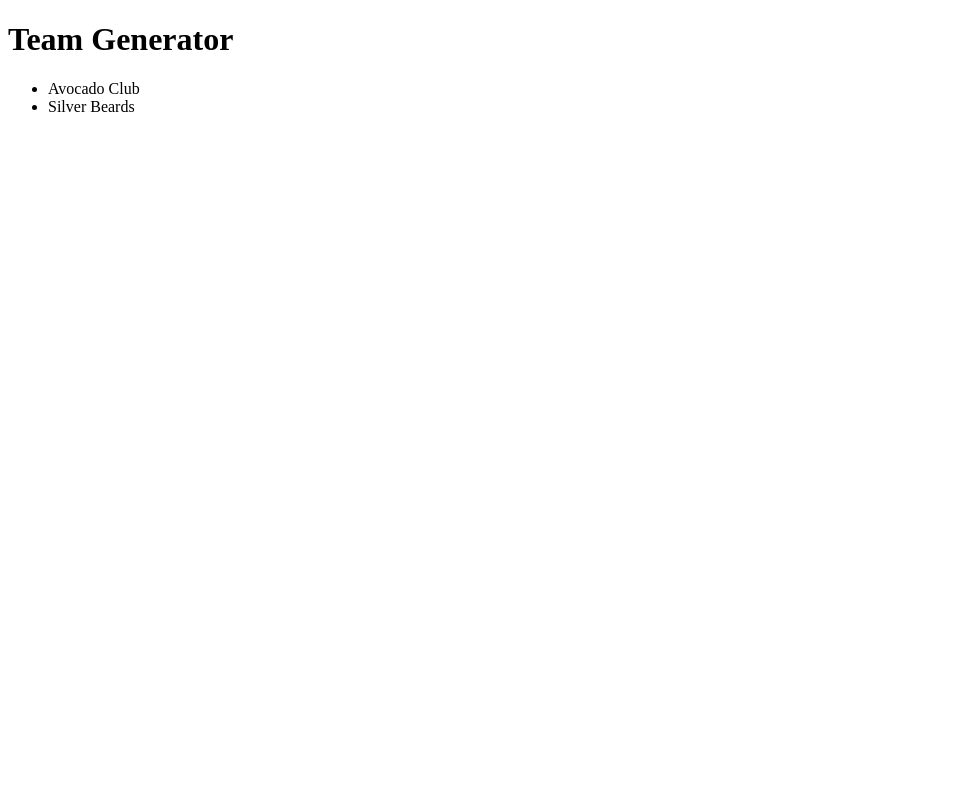
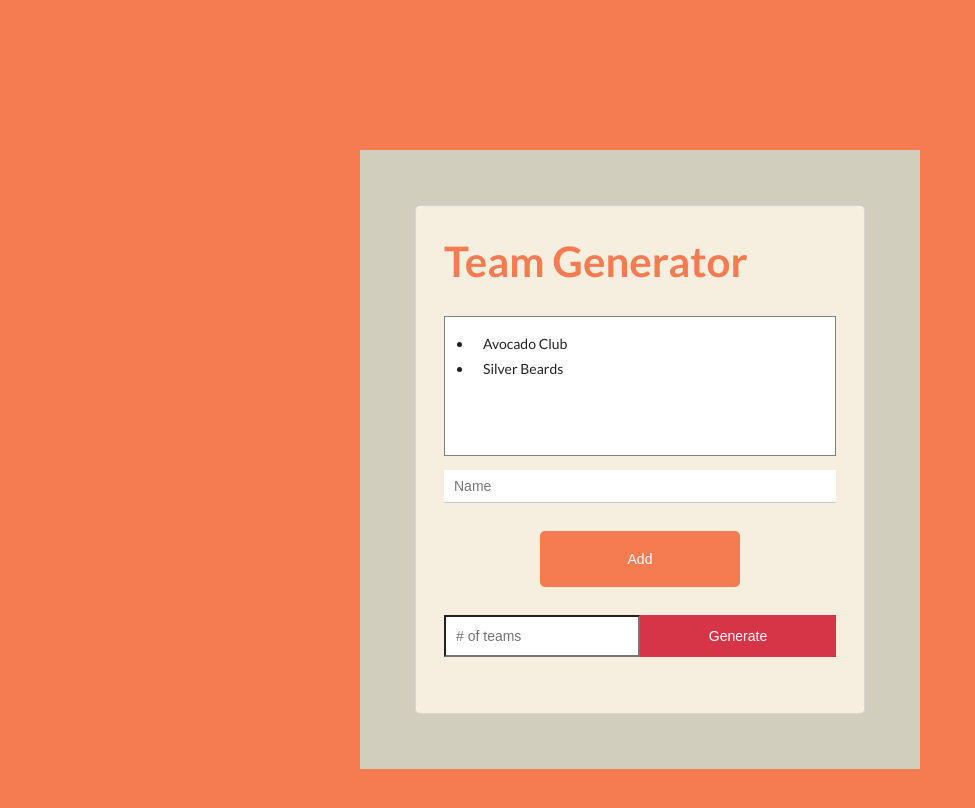
Before and after one commit to Lu-Smith/teamapp, an Angular app: page / in a window 1280 px wide. Shown: the top 808 px of the page, without its empty margins (0-975 px from the left). Built offline with nearby package versions, Linux system fonts and the light colour scheme.

Commit message:
Added styling

```diff
--- a/package.json
+++ b/package.json
@@ -19,6 +19,7 @@
     "@angular/platform-browser-dynamic": "^14.0.0",
     "@angular/router": "^14.0.0",
     "rxjs": "~7.5.0",
+    "semantic-ui-css": "^2.4.1",
     "tslib": "^2.3.0",
     "zone.js": "~0.11.4"
   },
--- a/src/app/app.component.css
+++ b/src/app/app.component.css
@@ -0,0 +1,83 @@
+.container {
+    padding: 4rem;
+    width: 40rem;
+    margin: 0 auto;
+    margin-top: 150px;
+    background: #d1cebd;
+  }
+
+  h1 {
+    font-size: 3rem;
+    color: #f57b51;
+  }
+
+
+  .list {
+    padding: 1rem 2rem;
+    width: 100%;
+    height: 10rem;
+    border: 0.1rem solid grey;
+    overflow: auto;
+    background-color: #fff;
+  }
+
+  li {
+    padding-left: 10px;
+    line-height: 25px;
+
+  }
+
+  .add-members-container input {
+    border: none;
+    border-bottom: 0.1rem solid rgba(128, 128, 128, 0.418);
+    margin-right: 0.5rem;
+    width: 100%;
+    display: flex;
+    line-height: 30px;
+    padding-left: 10px;
+  }
+
+  .add-members-container button {
+    width: 100%;
+    border: none;
+    color: white;
+    font-weight: 400;
+    cursor: pointer;
+    background-color: #f57b51;
+    padding: 20px 0;
+    display: block;
+    margin: 0 auto;
+    margin-top: 2rem;
+    border-radius: 5px;
+    width: 200px;
+    text-align: center;
+  }
+
+  .input-container {
+    margin: 2rem 0;
+    display: flex;
+    height: 3rem;
+  }
+
+  .input-container button {
+    width: 50%;
+    background-color: #d63447;
+    border: none;
+    color: white;
+  }
+
+  .input-container input {
+    width: 50%;
+    padding-left: 10px;
+
+  }
+
+  .card {
+    padding: 2rem;
+    width: 100%;
+    background: #f6eedf;
+  }
+
+  .error-msg {
+    color: red;
+  }
--- a/src/app/app.component.html
+++ b/src/app/app.component.html
@@ -1,9 +1,18 @@
 <div>
-  <div>
+  <div class="container">
+    <div class="ui card">
     <h1>Team Generator</h1>
-    <ul>
+    <ul class="list">
       <li>Avocado Club</li>
       <li>Silver Beards</li>
     </ul>
+    <div class="add-members-container">
+      <input type="text" placeholder="Name"/>
+      <button>Add</button>
+    </div>
+    <div class="input-container">
+      <input type="text" placeholder="# of teams"/>
+      <button>Generate</button>
+    </div>
   </div>
 </div>
--- a/src/styles.css
+++ b/src/styles.css
@@ -1 +1,5 @@
-/* You can add global styles to this file, and also import other style files */
+@import "semantic-ui-css/semantic.css";
+
+body {
+    background-color: #f57b51;
+}
```
Also changed, not shown: 1 other file (tests, documents, lock files or other folders).
